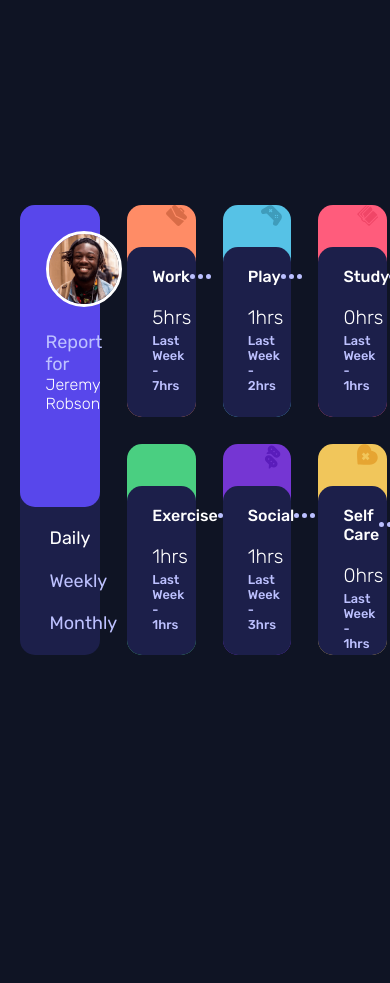
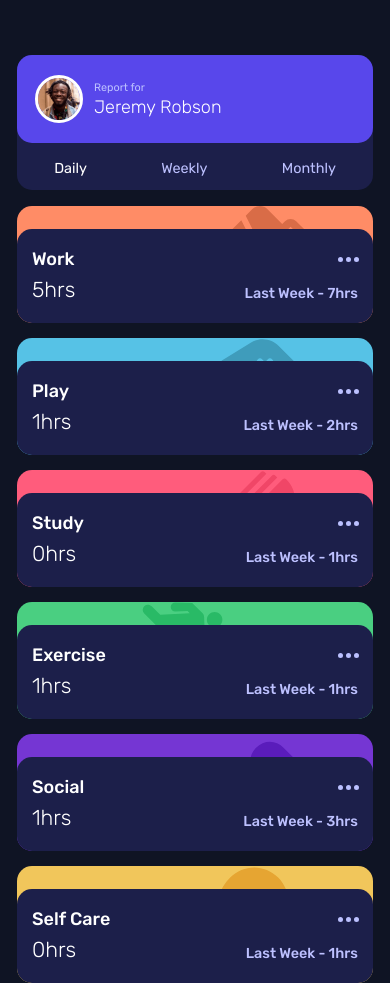
Before and after one commit to WolfMozart8/time-tracking-angular, an Angular app: page / in a window 390 px wide. Before the commit the page ends 860 px from the top, so only its background shows below. Built offline with nearby package versions, Linux system fonts and the light colour scheme.

Commit message:
responsive design

```diff
--- a/src/app/app.component.css
+++ b/src/app/app.component.css
@@ -1,20 +1,4 @@
-/* main {
-    max-width: 900px;
-    display: grid;
-    grid-template-columns: 1fr 3fr;
-} */
 main {
-    /* max-width: 900px;
-      margin: auto;
-      padding: 0 5%; */
-    /* display: grid;
-    gap: 20px;
-    grid-template-columns: 1fr 3fr; */
-
-    /* chrome */
-    /* position: absolute;
-    top: 221px;
-    left: 142px; */
   width: 100vw;
   padding: 0 5%;
   max-width: 964px;
@@ -26,21 +10,13 @@
 
   margin: 0 auto;
 }
-  /* .user {
+
+@media (max-width: 768px) {
+  main {
     display: flex;
     flex-direction: column;
-    justify-content: space-between;
-    background-color: var(--dark-blue);
-  } */
-  /* .activity {
-    display: grid;
-    gap: 27px;
-    grid-template-columns: repeat(3, 1fr);
-    grid-template-rows: 1fr 1fr;
-  } */
-
-  /* .user__main {
-    height: 67%;
-    padding: 26px;
-    background-color: var(--blue);
-  } */
+    padding: 55px 17px;
+    width: initial;
+    gap: 16px;
+  }
+}
--- a/src/app/components/activity/activity.component.css
+++ b/src/app/components/activity/activity.component.css
@@ -83,3 +83,37 @@
   background-position: top 0% right 20%;
   background-size: 30%;
 }
+
+@media (max-width: 768px) {
+  .box__main {
+    padding: 0 15px 21px;
+    display: grid;
+    grid-template-areas:
+      "header header"
+      "hrs lasthrs"
+    ;
+  }
+  .box__main header {
+    font-size: 0.7rem;
+    margin: 0;
+    height: 20px;
+    margin-top: 20px;
+
+    grid-area: header;
+  }
+  .box__main-hours,
+  .box__main-last-hours {
+    display: inline;
+  }
+  .box__main-hours {
+    margin: 0;
+    grid-area: hrs;
+    font-size: 1.2rem;
+    align-self: flex-end;
+  }
+  .box__main-last-hours {
+    grid-area: lasthrs;
+    text-align: right;
+    align-self: flex-end;
+  }
+}
--- a/src/app/components/user/user.component.css
+++ b/src/app/components/user/user.component.css
@@ -55,3 +55,42 @@
   cursor: pointer;
   color: var(--white);
 }
+
+@media (max-width: 768px) {
+  .user {
+    height: max(135px, 30vw);
+  }
+  .user__main {
+    height: 88px;
+    padding: 18px;
+    display: flex;
+    align-items: center;
+    gap: 11px;
+  }
+  .user__main-avatar {
+    height: 48px;
+  }
+  .user__main-info {
+    display: flex;
+    flex-direction: column;
+  }
+  .user__main-info h4 {
+    font-size: 0.6rem;
+    margin-top: 0;
+    margin-bottom: 2px;
+  }
+
+  .user__time {
+    max-width: 400px;
+    width: 100%;
+    margin: 0 auto;
+    }
+  .user__time ul {
+    font-size: 0.8rem;
+    margin: 0;
+    height: 47px;
+    flex-direction: row;
+    align-items: center;
+    justify-content: space-around;
+  }
+}
--- a/src/app/components/wrappers/container/container.component.css
+++ b/src/app/components/wrappers/container/container.component.css
@@ -4,3 +4,12 @@
     grid-template-columns: repeat(3, 1fr);
     grid-template-rows: 1fr 1fr;
   }
+
+  @media (max-width: 768px) {
+    .activity {
+      grid-template-columns: 1fr;
+      grid-template-rows: none;
+      grid-auto-rows: max(107px, 30vw);
+      gap: 15px;
+    }
+  }
--- a/src/styles.css
+++ b/src/styles.css
@@ -46,3 +46,15 @@
 .box__main {
     border-radius: 15px;
 }
+
+@media (max-width: 768px) {
+    html {
+        font-size: max(18px, 4vw);
+    }
+    body {
+        margin: 0;
+        flex-direction: column;
+        align-items: initial;
+        justify-content: initial;
+    }
+}
```
Lines whose indentation alone changed are shown as unchanged.
